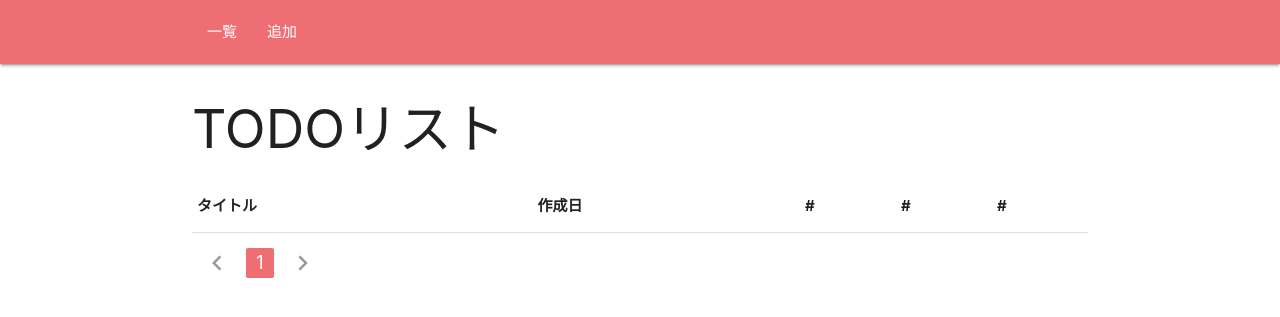
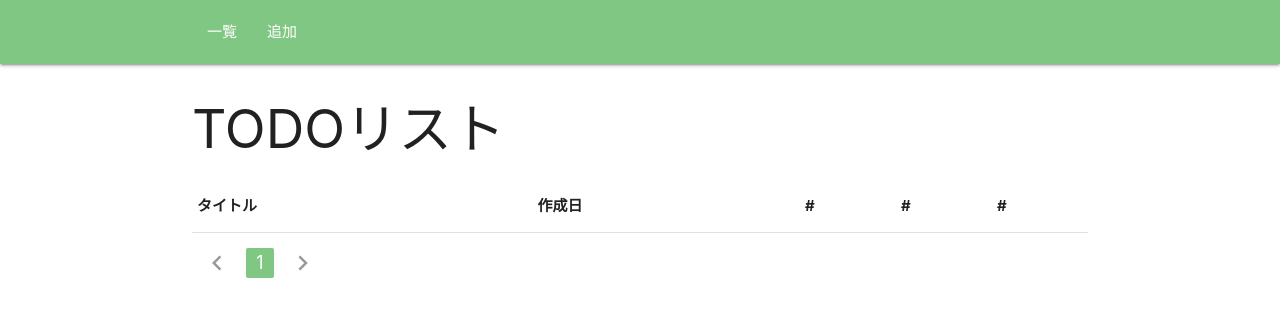
Before and after one commit to koko2824/todo_app, a Django app: page /todo/ in a window 1280 px wide. Shown: the top 317 px of the page. Run offline with Django 3.2, Linux system fonts and the light colour scheme; data that the repository does not hold is empty.

Commit message:
何となくカラー変更

```diff
--- a/todo/templates/todo/base.html
+++ b/todo/templates/todo/base.html
@@ -14,7 +14,7 @@
 
 <body>
     <nav>
-        <div class="nav-wrapper">
+        <div class="nav-wrapper #a5d6a7 green lighten-2">
             <div class="container">
                 <ul id="nav-mobile" class="left hide-on-med-and-down">
                     <li><a href="{% url 'todo:index' %}">一覧</a></li>
--- a/todo/templates/todo/pagination.html
+++ b/todo/templates/todo/pagination.html
@@ -1,4 +1,4 @@
-<ul class="pagination">
+<ul class="pagination #81c784">
 
     <!-- first page -->
     {% if page_obj.number == 1 %}
@@ -11,7 +11,7 @@
     <!-- page list -->
     {% for num in ''|center:page_obj.paginator.num_pages %}
         {% if page_obj.number == forloop.counter %}
-            <li class="active"><a href="?page={{ forloop.counter }}">{{ forloop.counter }}</a></li>
+            <li class="active #81c784 green lighten-2"><a href="?page={{ forloop.counter }}">{{ forloop.counter }}</a></li>
         {% else %}
             <li class="waves-effect"><a href="?page={{ forloop.counter }}">{{ forloop.counter }}</a></li>
         {% endif %}
```
